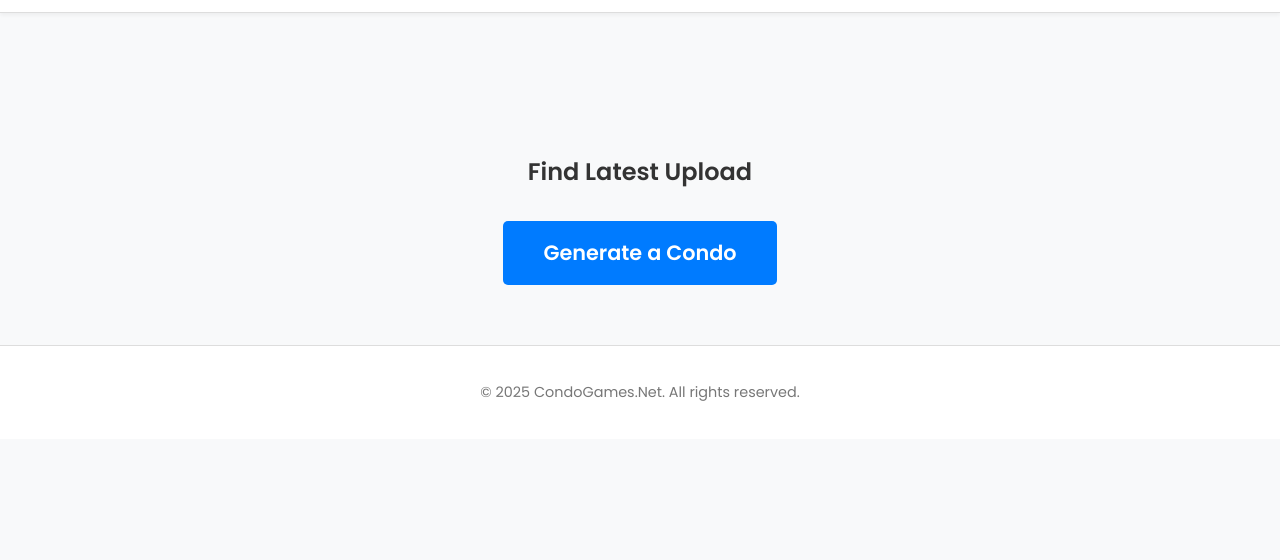
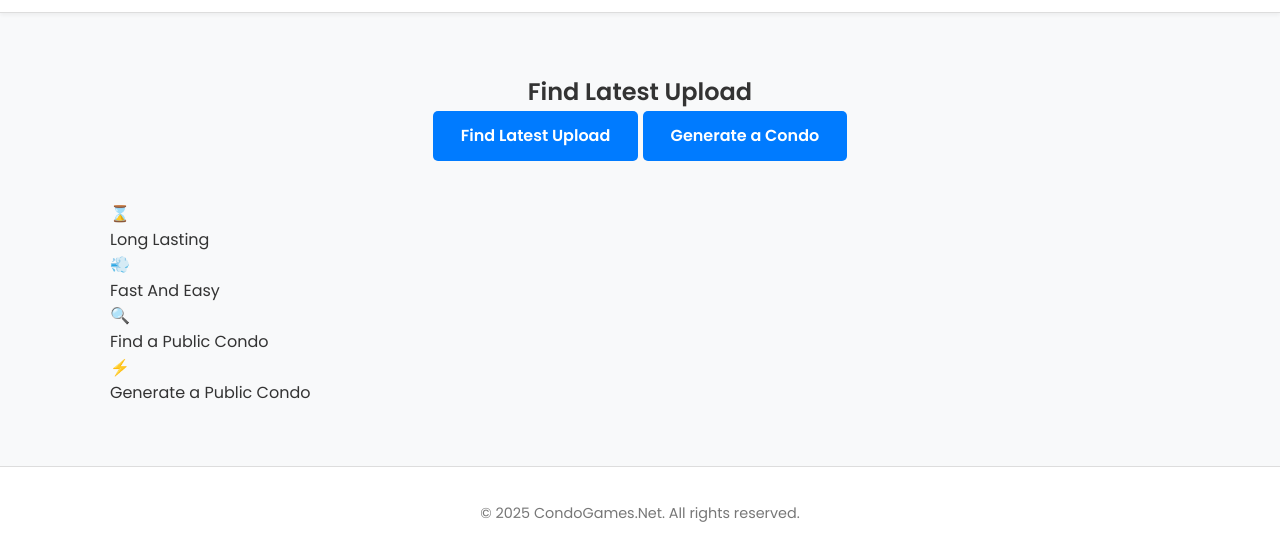
Before and after one commit to waserarr/condogamesXYZ, a plain HTML site: page index.html in a window 1280 px wide. Shown: the part 64-624 px from the top of the page. Drawn offline with Linux system fonts and the light colour scheme.

Commit message:
Update index.html

```diff
--- a/index.html
+++ b/index.html
@@ -4,8 +4,8 @@
   <meta charset="UTF-8" />
   <meta name="viewport" content="width=device-width, initial-scale=1" />
   <title>CondoGames.Net - Home</title>
+  <link href="https://fonts.googleapis.com/css2?family=Poppins:wght@400;600&display=swap" rel="stylesheet" />
   <link rel="stylesheet" href="styles.css" />
-  <link href="https://fonts.googleapis.com/css2?family=Poppins:wght@400;600&display=swap" rel="stylesheet" />
 </head>
 <body>
   <header>
@@ -24,13 +24,31 @@
   </header>
 
   <main>
-    <section class="info-section container" style="text-align:center; margin-top: 80px;">
+    <section class="info-section container">
       <h1>Find Latest Upload</h1>
-      <!-- You can later add dynamic latest uploads here -->
+      <div class="button-group">
+        <a href="https://www.roblox.com" target="_blank" rel="noopener noreferrer" class="btn">Find Latest Upload</a>
+        <a href="condorequestor.html" class="btn">Generate a Condo</a>
+      </div>
+    </section>
 
-      <a href="condorequestor.html" class="btn btn-primary" style="margin-top: 30px; padding: 15px 40px; font-size: 1.3rem;">
-        Generate a Condo
-      </a>
+    <section class="features-section container" aria-label="Key Features">
+      <div class="feature-box" role="article" aria-label="Long Lasting">
+        <div class="feature-icon" aria-hidden="true">⌛</div>
+        Long Lasting
+      </div>
+      <div class="feature-box" role="article" aria-label="Fast and Easy">
+        <div class="feature-icon" aria-hidden="true">💨</div>
+        Fast And Easy
+      </div>
+      <div class="feature-box" role="article" aria-label="Find a public condo">
+        <div class="feature-icon" aria-hidden="true">🔍</div>
+        Find a Public Condo
+      </div>
+      <div class="feature-box" role="article" aria-label="Generate a public condo">
+        <div class="feature-icon" aria-hidden="true">⚡</div>
+        Generate a Public Condo
+      </div>
     </section>
   </main>
 
```
